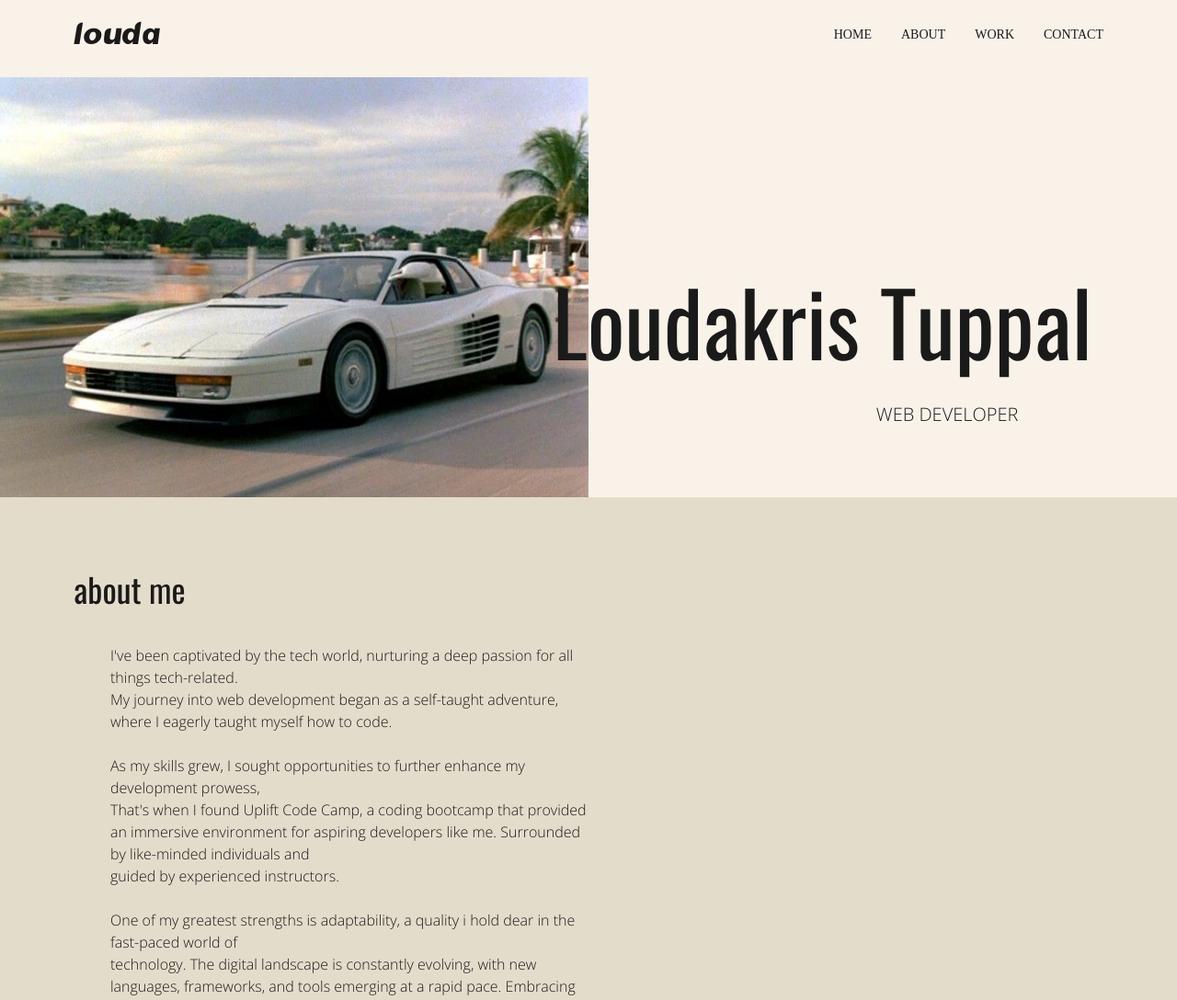
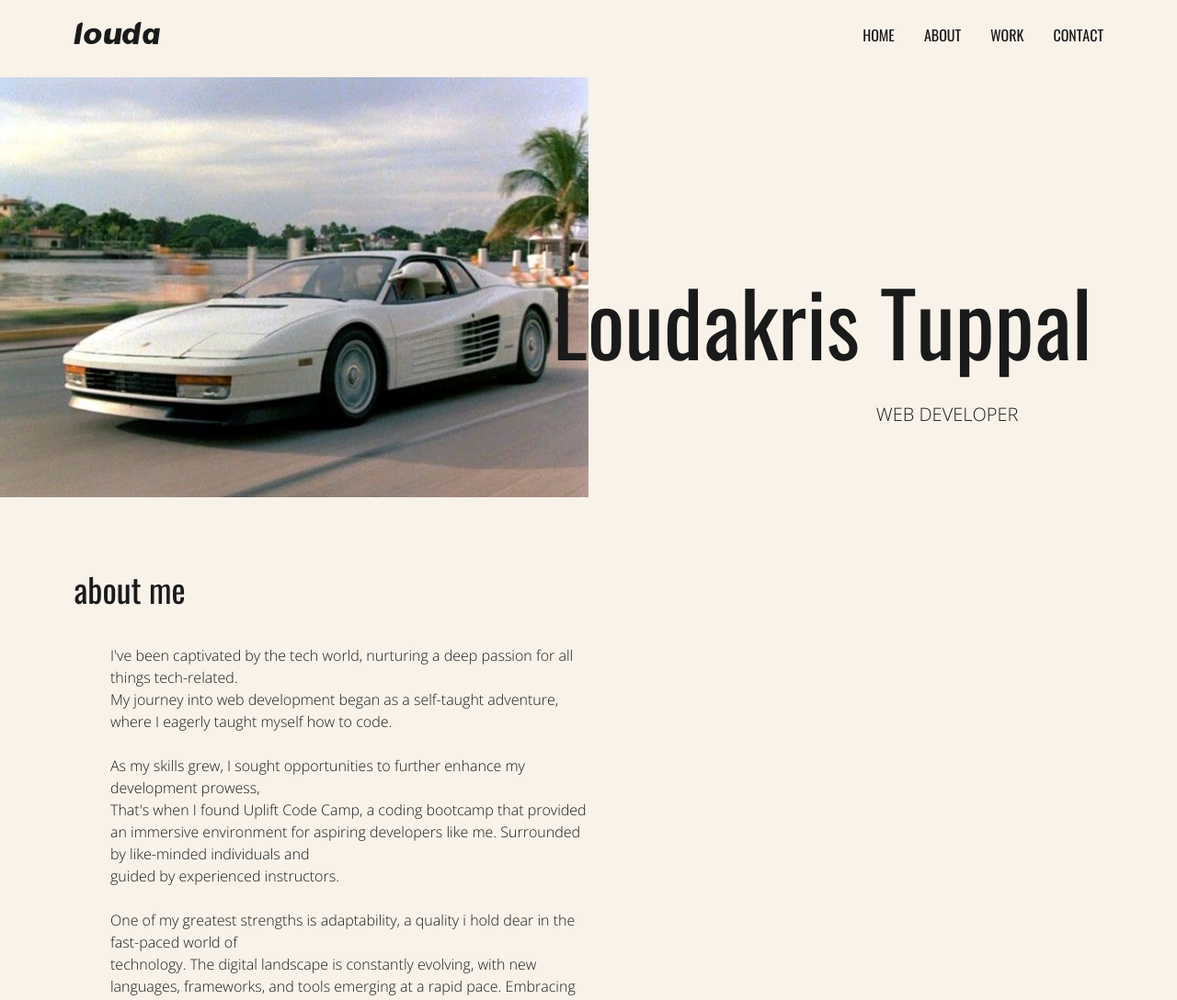
Before and after one commit to loudatppl/louda-portfolio, a React (Vite) app: page / in a window 1280 px wide. Shown: the top 1088 px of the page at 92% size. Built offline with nearby package versions, Linux system fonts and the light colour scheme.

Commit message:
fix: minor fixes

```diff
--- a/src/components/About.jsx
+++ b/src/components/About.jsx
@@ -6,7 +6,7 @@ const About = () => {
         id='about'
         className='md:px-20 md:py-20
         px-10 py-20 flex flex-col space-y-20
-        text-dblack bg-sand'
+        text-dblack'
     >
         <div
             className='flex justify-between'
--- a/src/components/Nav.jsx
+++ b/src/components/Nav.jsx
@@ -17,8 +17,8 @@ const Nav = () => {
       </a>
       <div>
         <ul
-          className='md:flex space-x-8 text-sm
-          font-ppbook text-dblack hidden'
+          className='md:flex space-x-8 text-base
+          font-oswald text-dblack hidden'
         >
           <li>
             <a href="/">HOME</a>
--- a/tailwind.config.js
+++ b/tailwind.config.js
@@ -17,7 +17,6 @@ export default {
       },
 
       fontFamily: {
-        'ppbook' : 'PP-NEUE-MONTREAL-BOOK',
         'ppbold' : 'PP-NEUE-MONTREAL-BOLD',
         'blond' : 'BLOND',
         'oswald' : 'OSWALD',
```
Also changed, not shown: src/assets/fonts/PPNeueMontreal-Book.otf (deleted).
